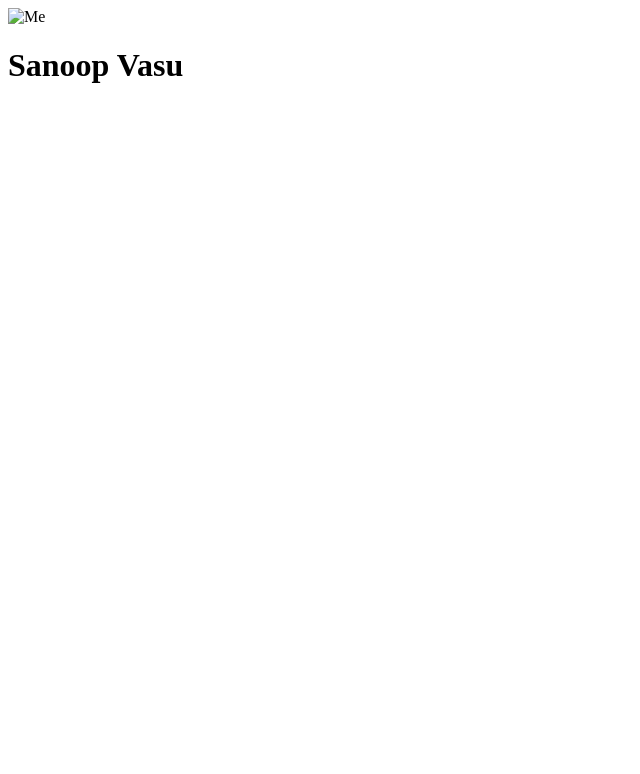
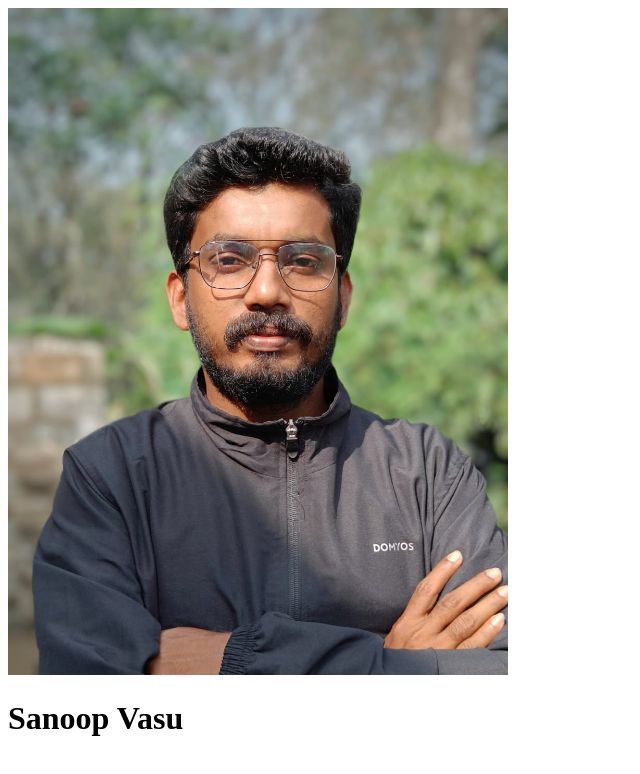
Before and after one commit to sanoopv3/cv, a plain HTML site: page index.html in a window 1280 px wide. Shown: the whole page, without its empty margins (0-640 px from the left). Drawn offline with Linux system fonts and the light colour scheme.

Commit message:
Update index.html

```diff
--- a/index.html
+++ b/index.html
@@ -7,7 +7,7 @@
     <title>Sanoop Vasu</title>
 </head>
 <body>
-    <span><img src="images/sanoopvasu.jpeg" alt="Me" width="500px"></span>
+    <span><img src="sanoopvasu.jpeg" alt="Me" width="500px"></span>
     <label for=""><h1>Sanoop Vasu</h1></label>
 
 </body>
```
